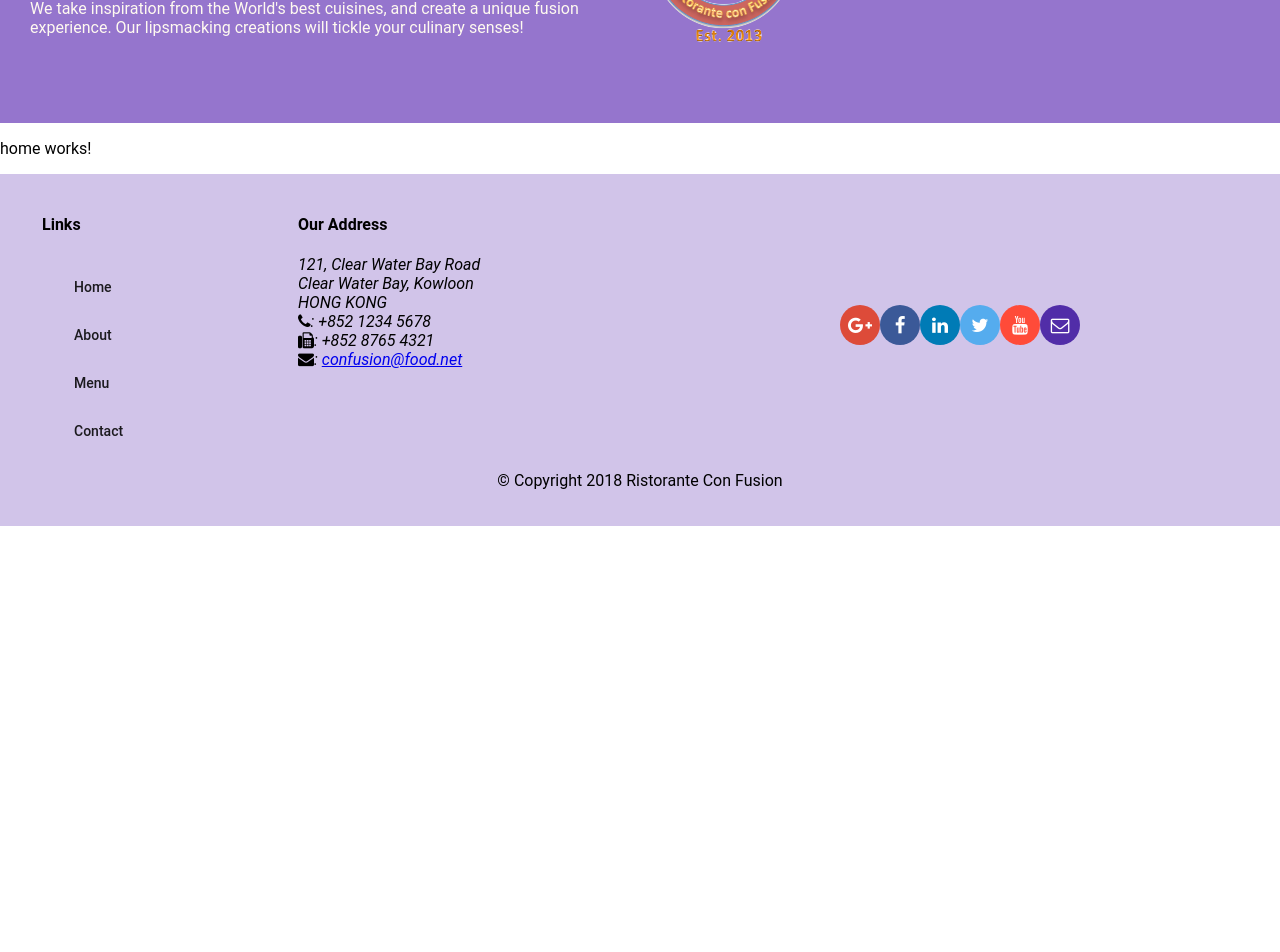
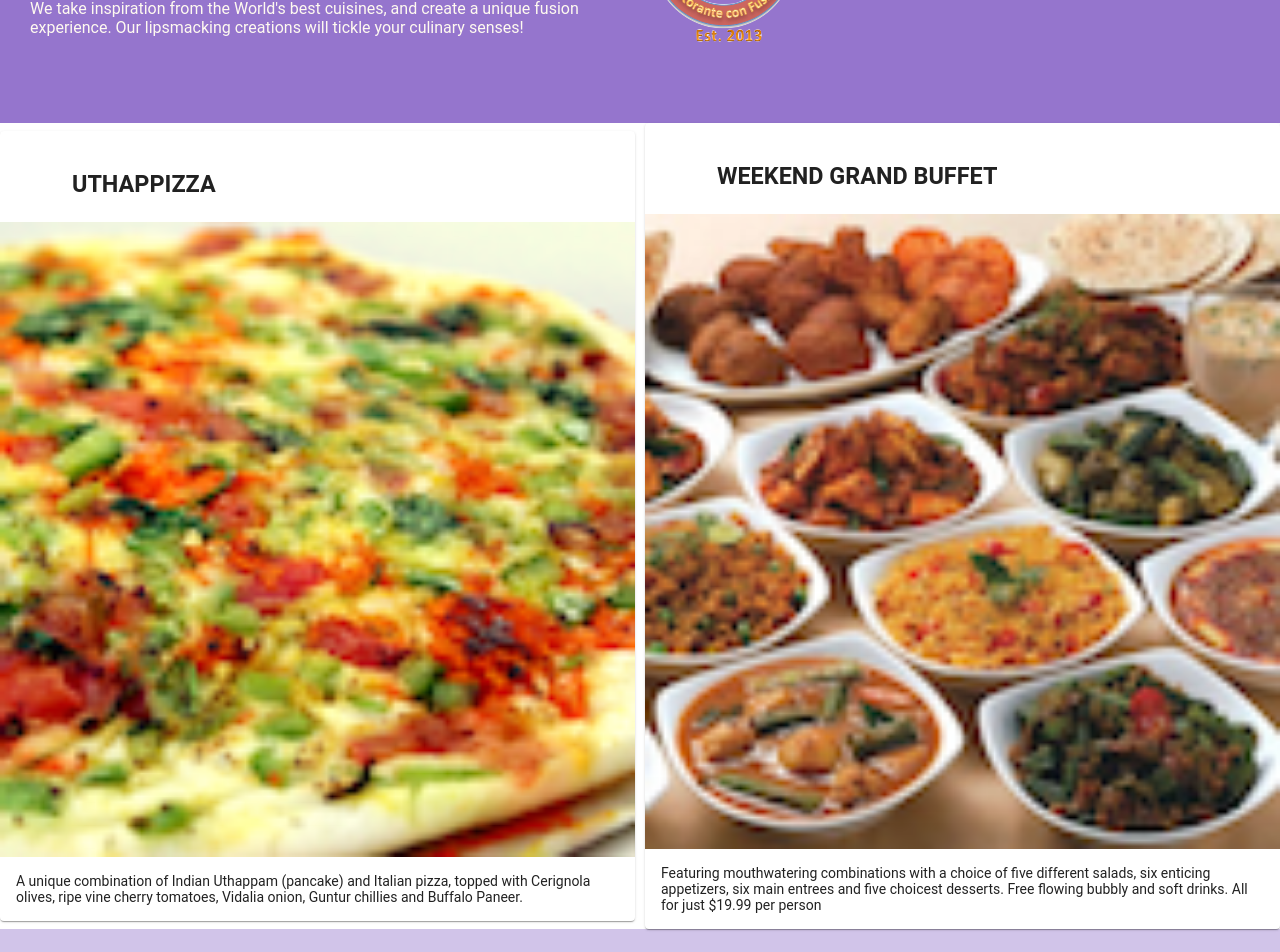
Before and after one commit to SampritiKakoty/CourseEraAngular, an Angular app in the folder conFusion/: page /home in a window 1280 px wide. Shown: the part 280-1232 px from the top of the page. Before the commit the page ends 806 px from the top, so only its background shows below. Built offline with nearby package versions, Linux system fonts and the light colour scheme.

Commit message:
Single Page Applications Part 1

```diff
--- a/conFusion/src/app/app-routing/routes.ts
+++ b/conFusion/src/app/app-routing/routes.ts
@@ -9,5 +9,6 @@
 export const routes: Routes = [
   { path: 'home',  component: HomeComponent },
   { path: 'menu',     component: MenuComponent },
+  { path: 'contactus',     component: ContactComponent },
   { path: '', redirectTo: '/home', pathMatch: 'full' }
 ];
--- a/conFusion/src/app/contact/contact.component.html
+++ b/conFusion/src/app/contact/contact.component.html
@@ -1,3 +1,38 @@
-<p>
-  contact works!
-</p>
+<div class="container"
+  fxLayout="column"
+  fxLayoutGap="10px">
+
+  <div fxFlex>
+    <div>
+        <h3>Contact Us</h3>
+        <hr>
+    </div>
+  </div>
+
+  <div fxFlex>
+    <h3>Location Information</h3>
+    <div fxLayout="column" fxLayout.gt-sm="row">
+      <div fxFlex="50" fxFlexOffset="20px">
+        <h4>Our Address</h4>
+        <address>
+          121, Clear Water Bay Road<br>
+          Clear Water Bay, Kowloon<br>
+          HONG KONG<br>
+          <i class="fa fa-phone"></i>: +852 1234 5678<br>
+          <i class="fa fa-fax"></i>: +852 8765 4321<br>
+          <i class="fa fa-envelope"></i>:
+                <a href="mailto:confusion@food.net">confusion@food.net</a>
+        </address>
+        <p></p>
+        <div>
+          <a mat-raised-button href="tel:+85212345678"><i class="fa fa-phone"></i> Call</a>
+          <a mat-raised-button><i class="fa fa-skype"></i> Skype</a>
+          <a mat-raised-button href="mailto:confusion@food.net"><i class="fa fa-envelope-o"></i> Email</a>
+        </div>
+        </div>
+      <div fxFlex="40">
+        <h4>Map of our Location</h4>
+      </div>
+    </div>
+  </div>
+</div>
--- a/conFusion/src/app/header/header.component.html
+++ b/conFusion/src/app/header/header.component.html
@@ -2,10 +2,10 @@
 
   <mat-toolbar color="primary">
       <span><img src="/assets/images/logo.png" height=30 width=41></span>
-      <a mat-button routerLink="/home"><span class="fa fa-home fa-lg"></span> Home</a>
+      <a mat-button routerLinkActive="active" routerLink="/home"><span class="fa fa-home fa-lg"></span> Home</a>
       <a mat-button><span class="fa fa-info fa-lg"></span> About</a>
-      <a mat-button routerLink="/menu"><span class="fa fa-list fa-lg"></span> Menu</a>
-      <a mat-button><span class="fa fa-address-card fa-lg"></span> Contact</a>
+      <a mat-button routerLinkActive="active" routerLink="/menu"><span class="fa fa-list fa-lg"></span> Menu</a>
+      <a mat-button routerLinkActive="active" routerLink="/contactus"><span class="fa fa-address-card fa-lg"></span> Contact</a>
     </mat-toolbar>
 
   <div class="container jumbotron"
--- a/conFusion/src/app/header/header.component.scss
+++ b/conFusion/src/app/header/header.component.scss
@@ -2,6 +2,7 @@
 $background-dark: #512DA8;
 $background-light: #9575CD;
 $background-pale: #D1C4E9;
+$background-moredark: #4527A0;
 
 @mixin zero-margin($pad-up-down, $pad-left-right) {
     margin: 0px auto;
@@ -14,3 +15,9 @@
     color:floralwhite;
     min-height: 150px;
 }
+
+
+
+.active {
+    background: $background-moredark;
+}
--- a/conFusion/src/app/home/home.component.html
+++ b/conFusion/src/app/home/home.component.html
@@ -1,3 +1,36 @@
-<p>
-  home works!
-</p>
+<div class="container"
+     fxLayout="row"
+     fxLayout.sm="column"
+     fxLayout.xs="column"
+     fxLayoutAlign.gt-md="space-around center"
+     fxLayoutGap="10px">
+
+<mat-card *ngIf="dish" fxFlex>
+  <mat-card-header>
+    <div mat-card-avatar></div>
+    <mat-card-title>
+      <h3>{{dish.name | uppercase}}</h3>
+    </mat-card-title>
+  </mat-card-header>
+  <img mat-card-image src={{dish.image}} alt={{dish.name}}>
+  <mat-card-content>
+    <p>{{dish.description}}
+    </p>
+  </mat-card-content>
+</mat-card>
+
+<mat-card *ngIf="promotion" fxFlex>
+  <mat-card-header>
+    <div mat-card-avatar></div>
+    <mat-card-title>
+      <h3>{{promotion.name | uppercase}}</h3>
+    </mat-card-title>
+  </mat-card-header>
+  <img mat-card-image src={{promotion.image}} alt={{promotion.name}}>
+  <mat-card-content>
+    <p>{{promotion.description}}
+    </p>
+  </mat-card-content>
+</mat-card>
+
+</div>
--- a/conFusion/src/app/home/home.component.ts
+++ b/conFusion/src/app/home/home.component.ts
@@ -1,4 +1,9 @@
 import { Component, OnInit } from '@angular/core';
+
+import { Dish } from '../shared/dish';
+import { DishService } from '../services/dish.service';
+import { Promotion } from '../shared/promotion';
+import { PromotionService } from '../services/promotion.service';
 
 @Component({
   selector: 'app-home',
@@ -7,9 +12,15 @@
 })
 export class HomeComponent implements OnInit {
 
-  constructor() { }
+  dish: Dish;
+  promotion: Promotion;
+
+  constructor(private dishservice: DishService,
+    private promotionservice: PromotionService) { }
 
   ngOnInit() {
+    this.dish = this.dishservice.getFeaturedDish();
+    this.promotion = this.promotionservice.getFeaturedPromotion();
   }
 
 }
--- a/conFusion/src/app/services/dish.service.ts
+++ b/conFusion/src/app/services/dish.service.ts
@@ -11,4 +11,11 @@
   getDishes(): Dish[] {
     return DISHES;
   }
+  getDish(id: string): Dish {
+    return DISHES.filter((dish) => (dish.id === id))[0];
+  }
+
+  getFeaturedDish(): Dish {
+    return DISHES.filter((dish) => dish.featured)[0];
+  }
 }
--- /dev/null
+++ b/conFusion/src/app/services/promotion.service.ts
@@ -0,0 +1,23 @@
+import { Injectable } from '@angular/core';
+import { Promotion } from '../shared/promotion';
+import { PROMOTIONS } from '../shared/promotions';
+
+@Injectable({
+  providedIn: 'root'
+})
+export class PromotionService {
+
+  constructor() { }
+
+  getPromotions(): Promotion[] {
+    return PROMOTIONS;
+  }
+
+  getPromotion(id: string): Promotion {
+    return PROMOTIONS.filter((promo) => (promo.id === id))[0];
+  }
+
+  getFeaturedPromotion(): Promotion {
+    return PROMOTIONS.filter((promotion) => promotion.featured)[0];
+  }
+}
--- /dev/null
+++ b/conFusion/src/app/shared/promotion.ts
@@ -0,0 +1,9 @@
+export class Promotion {
+    id: string;
+    name: string;
+    image: string;
+    label: string;
+    price: string;
+    featured: boolean;
+    description: string;
+}
--- /dev/null
+++ b/conFusion/src/app/shared/promotions.ts
@@ -0,0 +1,14 @@
+import { Promotion } from './promotion';
+
+export const PROMOTIONS: Promotion[] = [
+    {
+      id: '0',
+      name: 'Weekend Grand Buffet',
+      image: '/assets/images/buffet.png',
+      label: 'New',
+      price: '19.99',
+      featured: true,
+      // tslint:disable-next-line:max-line-length
+      description: 'Featuring mouthwatering combinations with a choice of five different salads, six enticing appetizers, six main entrees and five choicest desserts. Free flowing bubbly and soft drinks. All for just $19.99 per person'
+    }
+  ];
```
Also changed, not shown: 1 other file (tests, documents, lock files or other folders).
